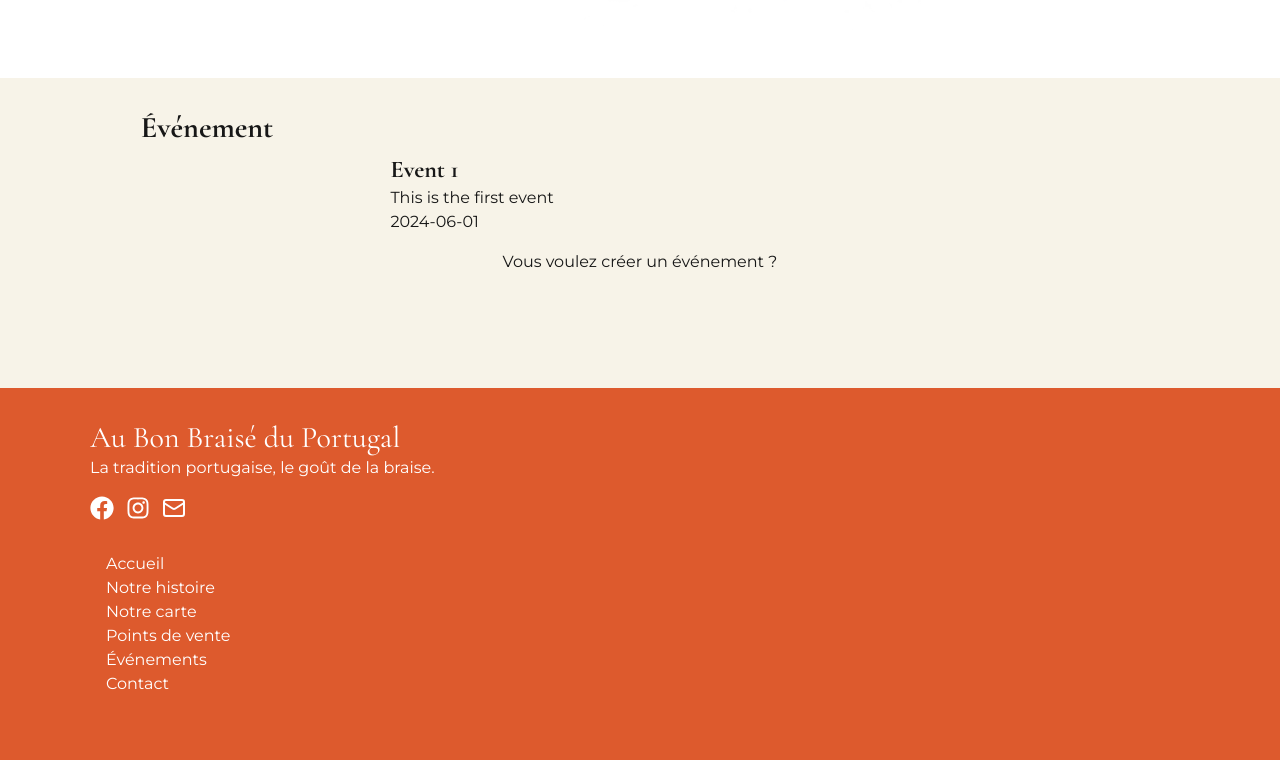
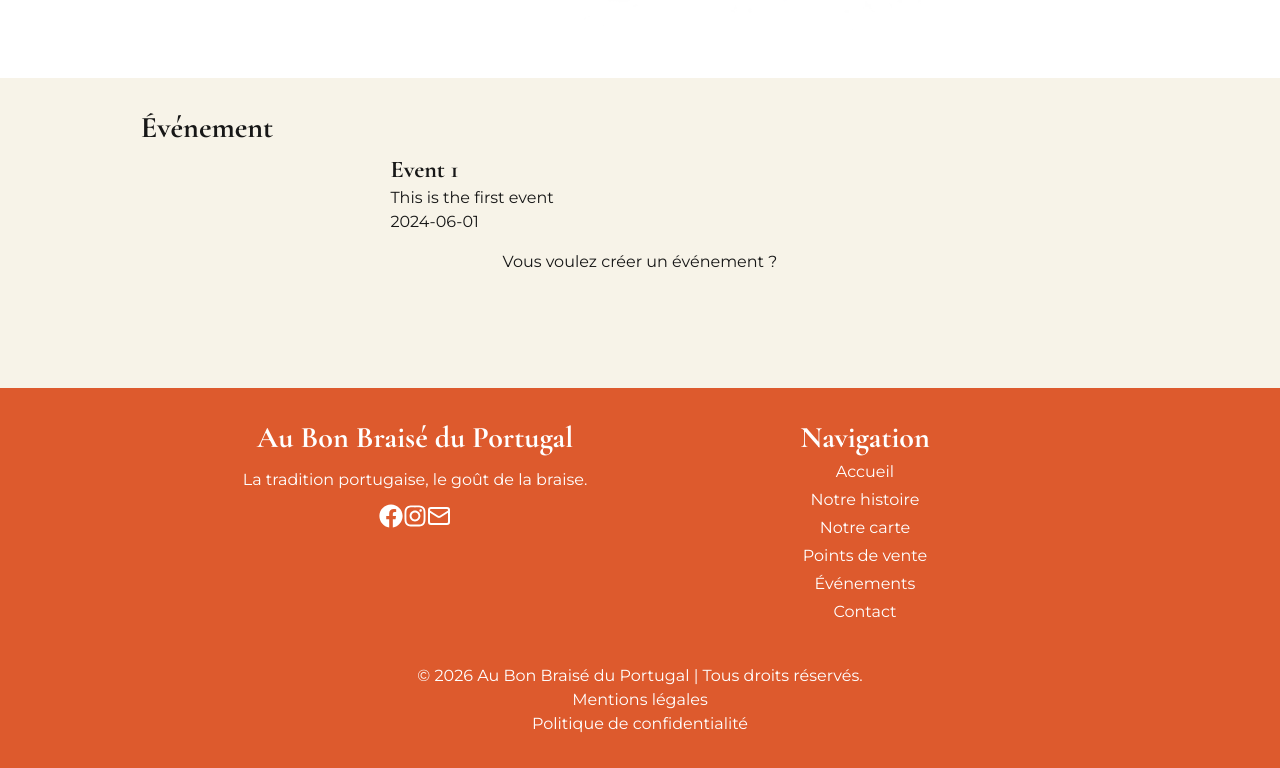
Before and after one commit to EnzoDeSDEV/aubonbraise, a Next.js app: page / in a window 1280 px wide. Shown: the part 2554-3322 px from the top of the page. Built offline with nearby package versions, Linux system fonts and the light colour scheme.

Commit message:
EDS: premiere tentative de footer

```diff
--- a/app/components/Footer.tsx
+++ b/app/components/Footer.tsx
@@ -6,17 +6,30 @@ export default function Footer() {
     <>
       <div className="bg-[#DD5A2D] p-8">
         <div
-          className="w-full max-w-[1100px]
-          mx-auto text-white"
+          className="w-full max-w-[900px]
+                mx-auto text-white
+                grid grid-cols-2
+                justify-items-center"
         >
-          <h1 className="text-3xl ">Au Bon Braisé du Portugal</h1>
-          <p>La tradition portugaise, le goût de la braise.</p>
-          <div className="flex gap-3 mt-4">
-            <FaFacebook size={24} href=""/>
-            <FaInstagram size={24} href=""/>
-            <Mail size={24} href=""/>
+          <div className="flex flex-col text-center gap-3">
+            <h1 className="text-3xl text-center font-bold">
+              Au Bon Braisé du Portugal
+            </h1>
+            <p>La tradition portugaise, le goût de la braise.</p>
+            <div className="flex justify-center">
+              <a href="https://www.facebook.com/aubonbraiseduportugal" target="_blank">
+                <FaFacebook size={24} />
+              </a>
+              <a href="https://www.instagram.com/aubonbraise.duportugal?jplx=YmQ0dnEzbGxwcm5h" target="_blank">
+                <FaInstagram size={24} />
+              </a>
+              <a href="mailto:aubonbraise@gmail.com" target="_blank">
+                <Mail size={24}/>
+              </a>
+            </div>
           </div>
-          <div className="py-8 px-4 grid">
+          <div className="grid text-center gap-1">
+            <h2 className="text-3xl font-bold">Navigation</h2>
             <a href="#accueil">Accueil</a>
             <a href="#histoire">Notre histoire</a>
             <a href="#carte">Notre carte</a>
@@ -25,6 +38,19 @@ export default function Footer() {
             <a href="#contact">Contact</a>
           </div>
         </div>
+        <div
+          className="w-full max-w-[1100px]
+                mx-auto text-white flex items-center justify-center mt-10 grid text-center"
+        >
+          <p>
+            © {new Date().getFullYear()} Au Bon Braisé du Portugal | Tous droits
+            réservés.
+          </p>
+          <a href="/mentions-legales">Mentions légales</a>
+          <a href="/politique-de-confidentialite">
+            Politique de confidentialité
+          </a>
+        </div>
       </div>
     </>
   );
--- a/app/globals.css
+++ b/app/globals.css
@@ -14,6 +14,7 @@
 
 html {
   scroll-behavior: smooth;
+  overscroll-behavior-y: none;
 }
 
 body {
```
